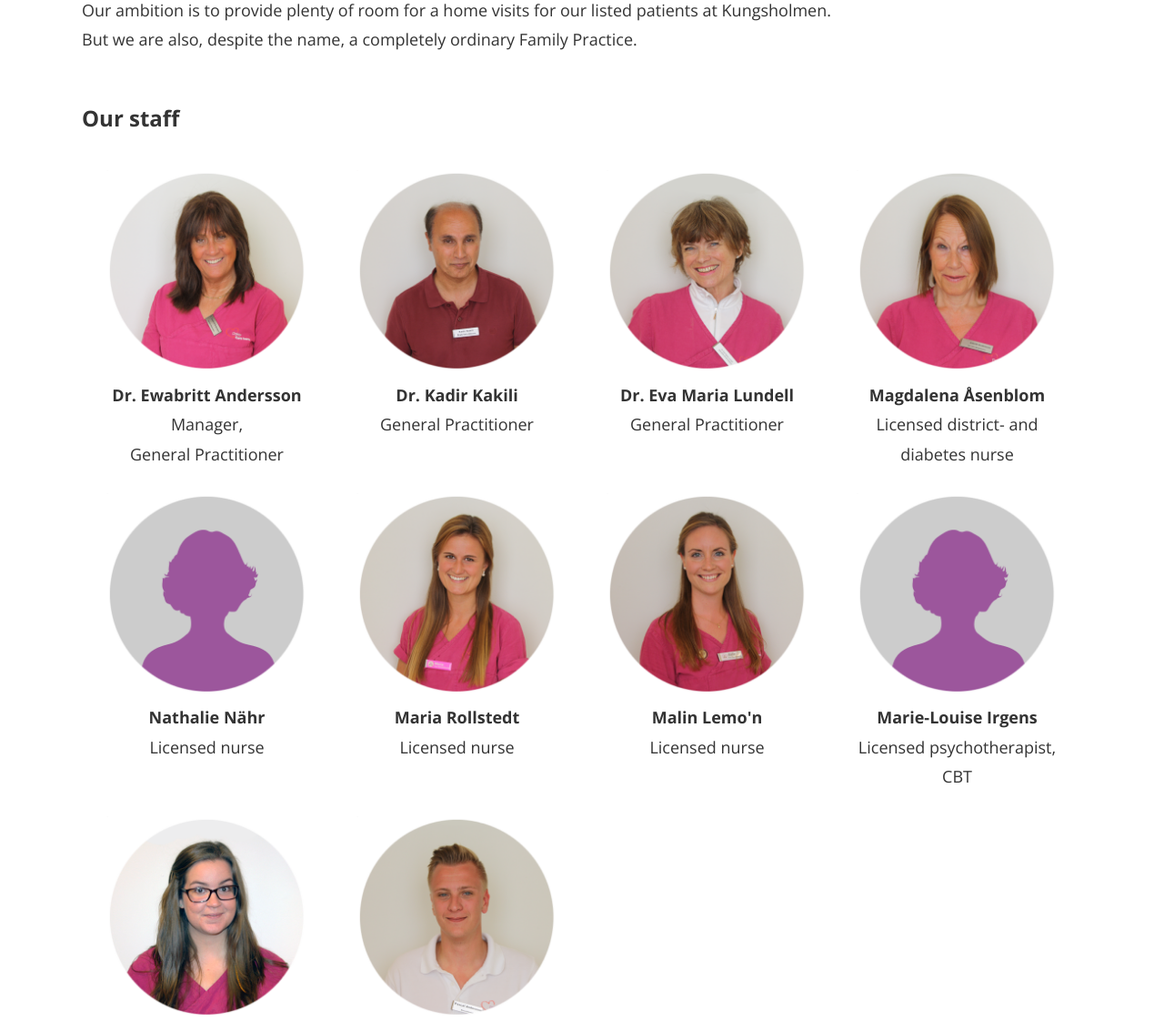
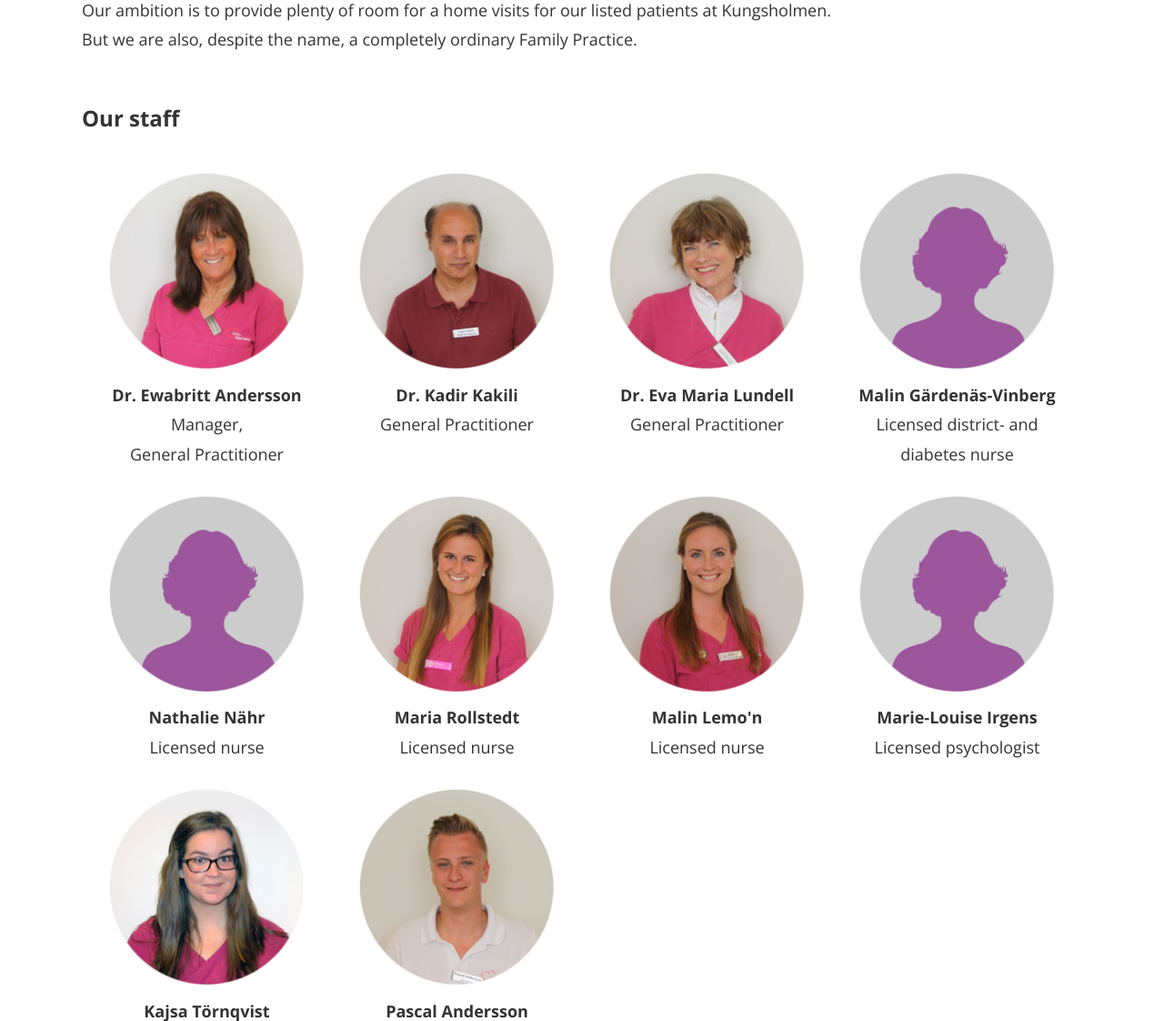
Before and after one commit to adamsdotter/DKH, a PHP site: page /about in a window 1280 px wide. Shown: the part 657-1779 px from the top of the page at 91% size. Run offline with PHP 8.4, Linux system fonts and the light colour scheme.

Commit message:
Update staff

```diff
--- a/assets/en/staff.php
+++ b/assets/en/staff.php
@@ -26,10 +26,10 @@
     </li>
     <li>
       <figure class="staff-img">
-          <img src="<?php echo $images; ?>staff/magdalena.png" alt="Magdalena &Aring;senblom" />
+          <img src="<?php echo $images; ?>staff/no-img.png" alt="Malin G&auml;rden&auml;s-Vinberg" />
       </figure>
       <figcaption class="staff-name">
-          <strong>Magdalena &Aring;senblom</strong> Licensed district- and diabetes nurse
+          <strong>Malin G&auml;rden&auml;s-Vinberg</strong> Licensed district- and diabetes nurse
       </figcaption>
     </li>
     <li>
@@ -61,7 +61,7 @@
           <img src="<?php echo $images; ?>staff/no-img.png" alt="Marie-Louise Irgens" />
       </figure>
       <figcaption class="staff-name">
-          <strong>Marie-Louise Irgens</strong> Licensed psychotherapist, CBT
+          <strong>Marie-Louise Irgens</strong> Licensed psychologist
       </figcaption>
     </li>
     <li>
--- a/assets/sv/staff.php
+++ b/assets/sv/staff.php
@@ -26,10 +26,10 @@
     </li>
     <li>
       <figure class="staff-img">
-          <img src="<?php echo $images; ?>staff/magdalena.png" alt="Magdalena &Aring;senblom" />
+          <img src="<?php echo $images; ?>staff/no-img.png" alt="Malin G&auml;rden&auml;s-Vinberg" />
       </figure>
       <figcaption class="staff-name">
-          <strong>Magdalena &Aring;senblom</strong> Leg. distrikts- och diabetessk&ouml;terska
+          <strong>Malin G&auml;rden&auml;s-Vinberg</strong> Leg. distrikts- och diabetessk&ouml;terska
       </figcaption>
     </li>
     <li>
@@ -61,7 +61,7 @@
           <img src="<?php echo $images; ?>staff/no-img.png" alt="Marie-Louise Irgens" />
       </figure>
       <figcaption class="staff-name">
-          <strong>Marie-Louise Irgens</strong> Leg.&nbsp;psykoterapeut, KBT
+          <strong>Marie-Louise Irgens</strong> Leg.&nbsp;psykolog
       </figcaption>
     </li>
     <li>
```
